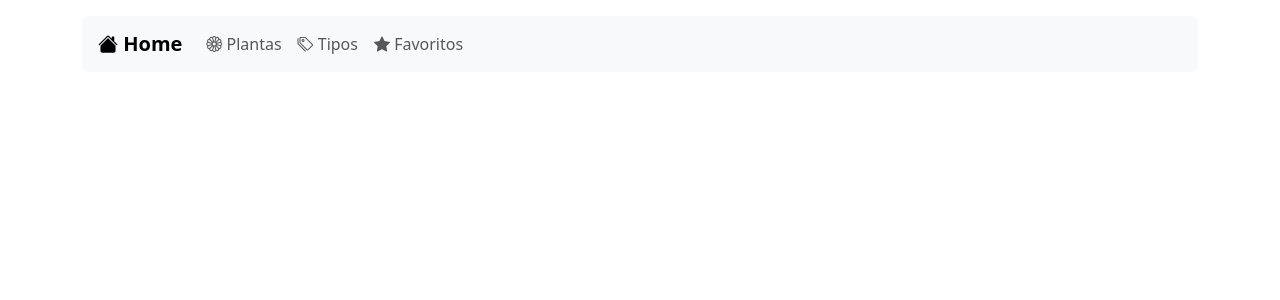
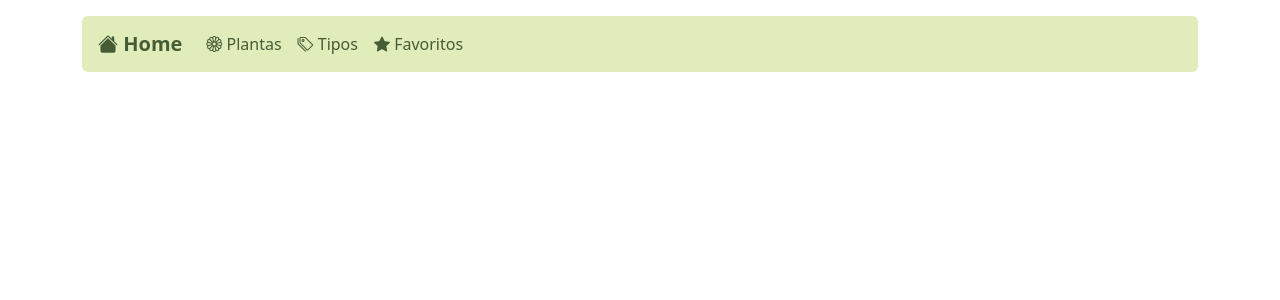
Before and after one commit to LuanFelipeTenroller/prog3-crud, a CodeIgniter 4 app: the page made by crud-plantas/app/Views/templates/header.php in a window 1280 px wide. Shown: the top 300 px of the page. Run offline with PHP 8.4 and a stand-in for CodeIgniter, Linux system fonts and the light colour scheme; the template is opened without the code that fills it, so the values that code supplies are empty; some libraries are stand-ins or nearby versions.

Commit message:
front home page

```diff
--- a/crud-plantas/app/Views/templates/header.php
+++ b/crud-plantas/app/Views/templates/header.php
@@ -1,22 +1,42 @@
 <!DOCTYPE html>
 <html lang="pt-br">
+
 <head>
     <meta charset="UTF-8">
     <meta name="viewport" content="width=device-width, initial-scale=1.0">
     <title>Cadastro de Plantas Ornamentais</title>
 
+    <!-- Bootstrap CSS -->
     <link href="https://cdn.jsdelivr.net/npm/bootstrap@5.3.0/dist/css/bootstrap.min.css" rel="stylesheet">
 
+    <!-- Bootstrap Icons -->
     <link href="https://cdn.jsdelivr.net/npm/bootstrap-icons@1.10.5/font/bootstrap-icons.css" rel="stylesheet">
+</head>
 
-</head>
 <body>
     <div class="container">
-        <nav class="navbar navbar-expand-lg navbar-light bg-light rounded mt-3 px-3">
-            <a class="navbar-brand fw-bold" href="<?= base_url() ?>"><i class="bi bi-house-fill"></i> Home</a>
-            <div class="navbar-nav">
-                <a class="nav-link" href="<?= base_url('plantas') ?>"><i class="bi bi-flower1"></i> Plantas</a>
-                <a class="nav-link" href="<?= base_url('tipos') ?>"><i class="bi bi-tags"></i> Tipos</a>
-                <a class="nav-link" href="<?= base_url('favoritos') ?>"><i class="bi bi-star-fill"></i> Favoritos</a>
-            </div>
-        </nav>
+
+        <?php
+        // Verifica se está na home
+        $request = \Config\Services::request();
+        $uri = $request->getPath();
+
+        if ($uri !== '' && $uri !== '/') :
+        ?>
+            <nav class="navbar navbar-expand-lg rounded mt-3 px-3" style="background-color: #e1ecbb;">
+                <a class="navbar-brand fw-bold" href="<?= base_url() ?>" style="color: #455c34;">
+                    <i class="bi bi-house-fill"></i> Home
+                </a>
+                <div class="navbar-nav">
+                    <a class="nav-link" href="<?= base_url('plantas') ?>" style="color: #455c34;">
+                        <i class="bi bi-flower1"></i> Plantas
+                    </a>
+                    <a class="nav-link" href="<?= base_url('tipos') ?>" style="color: #455c34;">
+                        <i class="bi bi-tags"></i> Tipos
+                    </a>
+                    <a class="nav-link" href="<?= base_url('favoritos') ?>" style="color: #455c34;">
+                        <i class="bi bi-star-fill"></i> Favoritos
+                    </a>
+                </div>
+            </nav>
+        <?php endif; ?>
```
Also changed, not shown: crud-plantas/app/Views/home/index.php (+8 -5 lines), crud-plantas/app/Views/templates/footer.php (+6 -1 lines).
